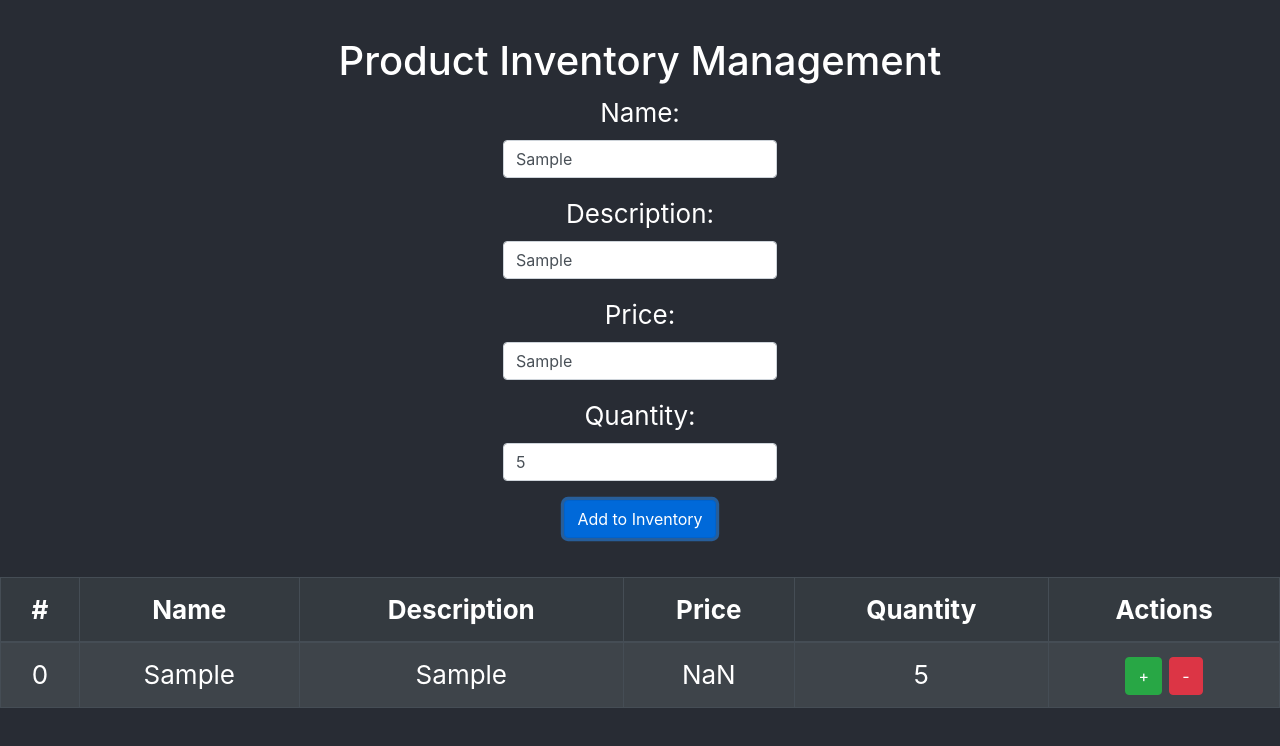
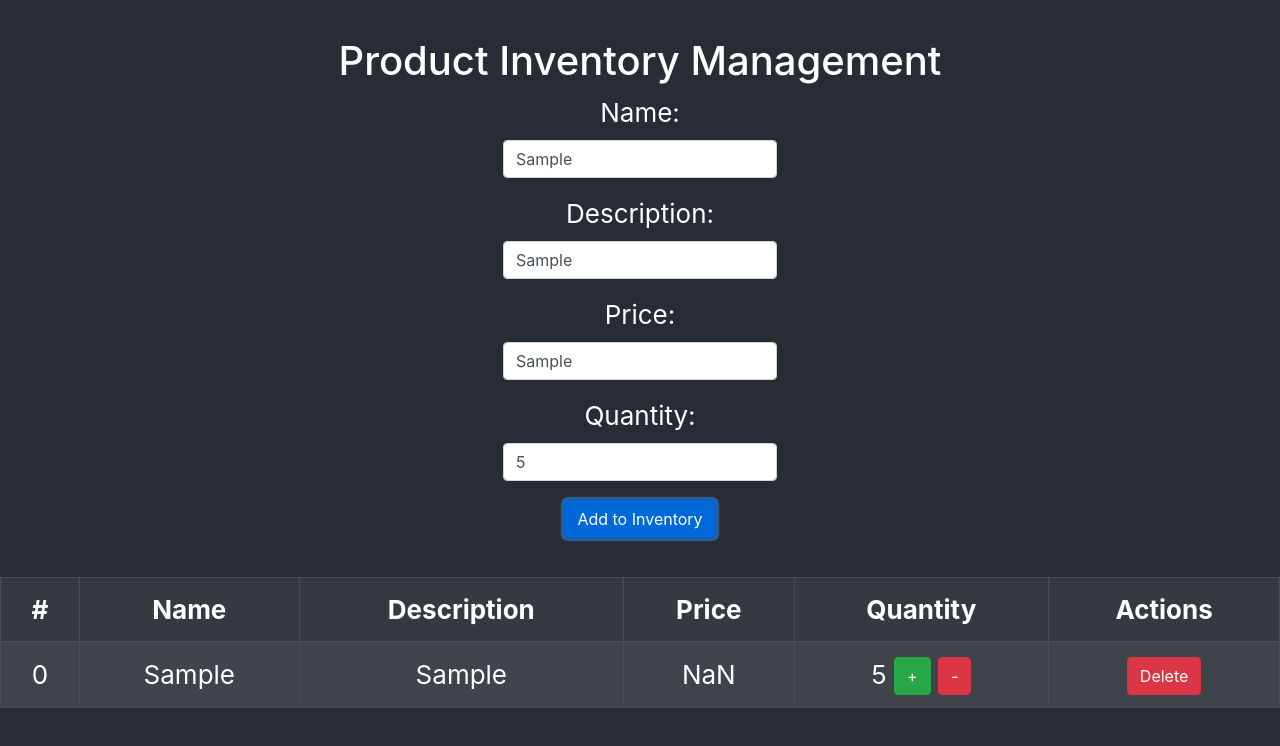
Before and after one commit to SaurabhGithub92/product-inventory, a React (Create React App) app: page / in a window 1280 px wide. Both pictures are taken after typing "Sample", "Sample", "Sample", "5" into the empty fields and a click on the button "Add to Inventory". Shown: the top 746 px of the page. Built offline with nearby package versions, Linux system fonts and the light colour scheme.

Commit message:
Implemented product delete funtionality

```diff
--- a/src/functionalComponent.js
+++ b/src/functionalComponent.js
@@ -22,11 +22,17 @@ export default function AddProduct() {
     const indexOfArray = event.target.value;
     products[indexOfArray].product_quantity++;
     setProducts([...products]);
-  }
+  };
 
   const decreaseQuantity = (event) => {
     const indexOfArray = event.target.value;
     products[indexOfArray].product_quantity--;
+    setProducts([...products]);
+  };
+
+  const deleteProduct = (event) => {
+    const indexOfArray = event.target.value;
+    products.splice(indexOfArray, 1);
     setProducts([...products]);
   }
 
@@ -87,27 +93,42 @@ export default function AddProduct() {
             </tr>
           </thead>
           <tbody>
-              {
-                products.map((item, index) => {
-                    return(
+            {products.map((item, index) => {
+              return (
                 <tr key={index}>
                   <td>{index}</td>
                   <td>{item.product_name}</td>
                   <td>{item.product_description}</td>
                   <td>{item.product_price}</td>
-                            <td>{item.product_quantity}</td>
                   <td>
-                                <Button variant="success" onClick={event=> increaseQuantity(event)} value={index}>
+                    {item.product_quantity}{" "}
+                    <Button
+                      variant="success"
+                      onClick={(event) => increaseQuantity(event)}
+                      value={index}
+                    >
                       +
-                                </Button> { ' '}
-                                <Button variant="danger" onClick={event => decreaseQuantity(event)} value={index}>
-                                    -</Button>
+                    </Button>{" "}
+                    <Button
+                      variant="danger"
+                      onClick={(event) => decreaseQuantity(event)}
+                      value={index}
+                    >
+                      -
+                    </Button>
+                  </td>
+                  <td>
+                  <Button
+                      variant="danger"
+                      onClick={(event) => deleteProduct(event)}
+                      value={index}
+                    >
+                      Delete
+                    </Button>
                   </td>
                 </tr>
-                        )
-                    })
-                }
-
+              );
+            })}
           </tbody>
         </Table>
       )}
```
Lines whose indentation alone changed are shown as unchanged.
